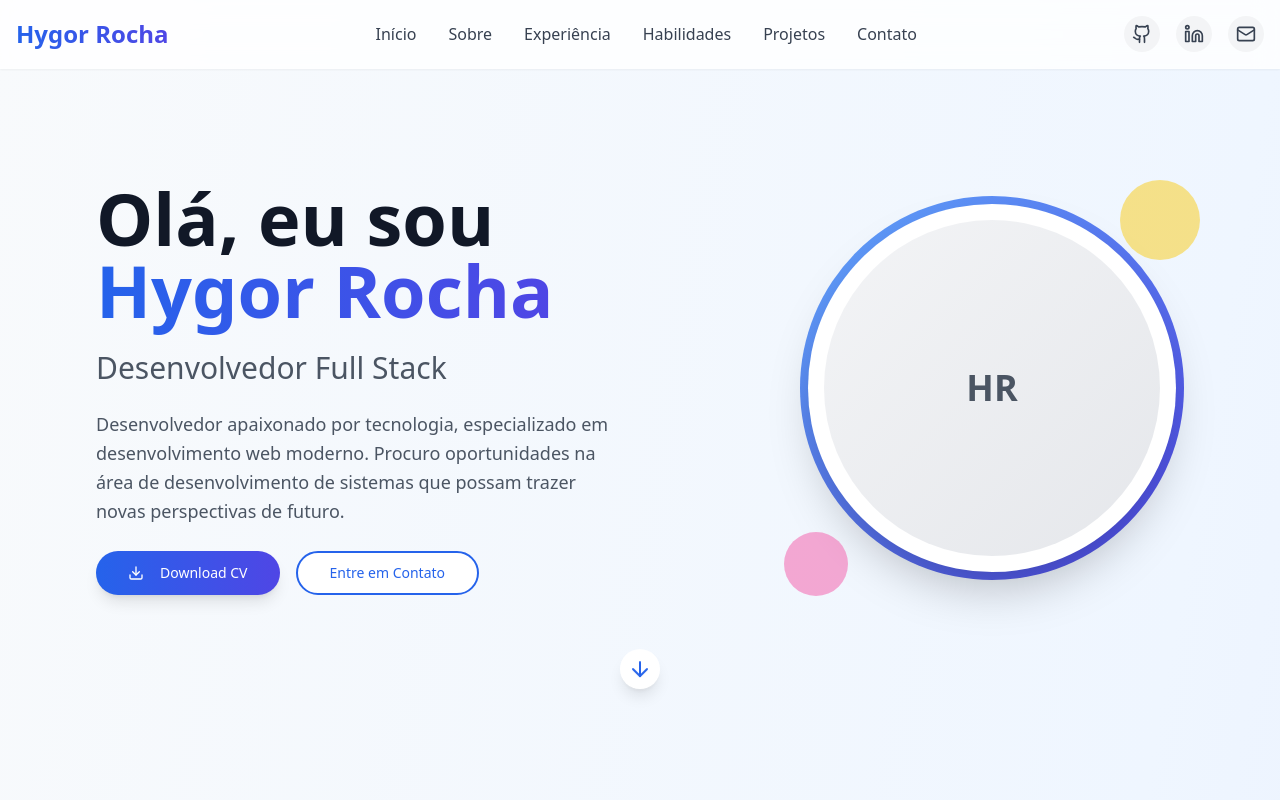
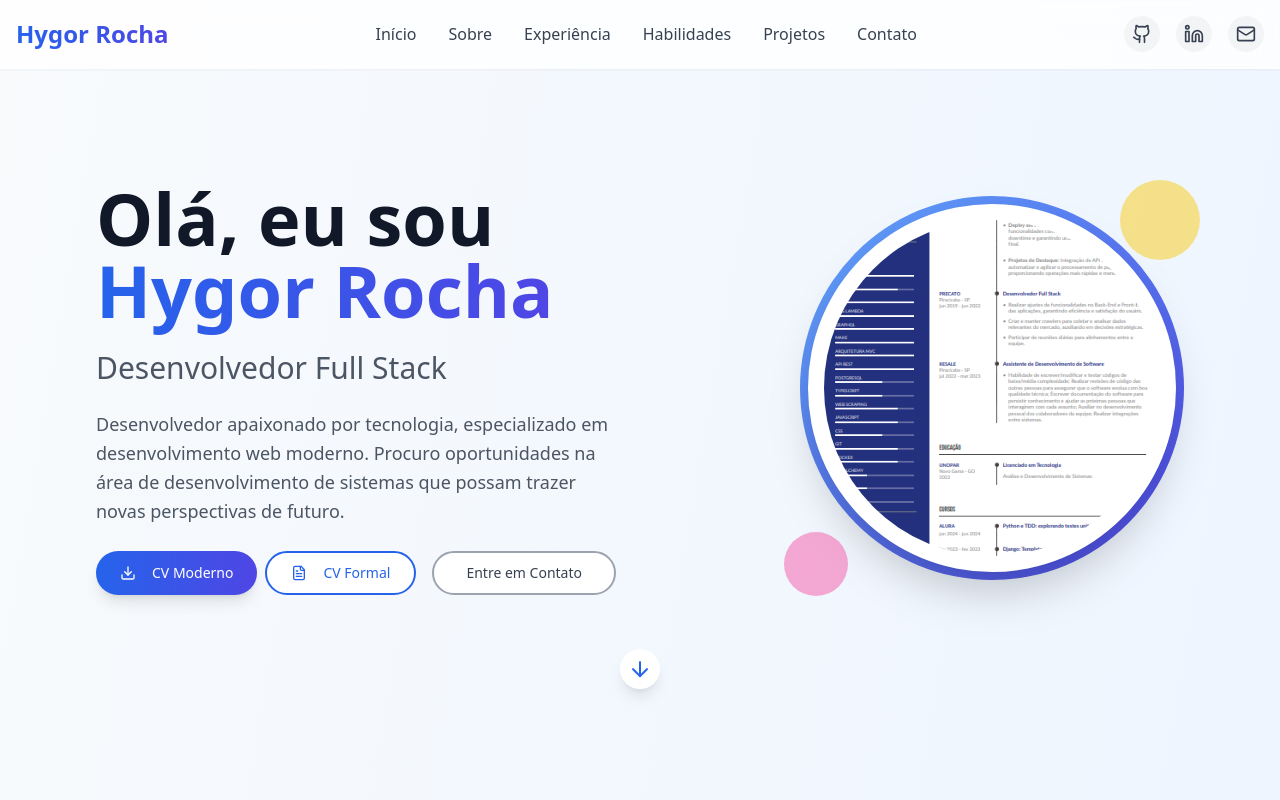
Before and after one commit to devhygor/hygor-profile-showcase, a React (Vite) app: page / in a window 1280 px wide. Shown: the top 800 px of the page. Built offline with nearby package versions, Linux system fonts and the light colour scheme.

Commit message:
Update profile picture and CV download
-   Update profile picture to match LinkedIn.
-   Implement CV download functionality.
-   Consider displaying both CV versions.

```diff
--- a/src/components/Hero.tsx
+++ b/src/components/Hero.tsx
@@ -1,9 +1,19 @@
 
 import React from 'react';
-import { ArrowDown, Download } from 'lucide-react';
+import { ArrowDown, Download, FileText } from 'lucide-react';
 import { Button } from '@/components/ui/button';
 
 const Hero = () => {
+  const handleDownloadCV = (type: 'formal' | 'moderno') => {
+    // Para implementar o download real, você precisará adicionar os arquivos PDF na pasta public
+    // Por enquanto, vou simular com alert
+    if (type === 'formal') {
+      alert('Download do CV Formal iniciado! (Adicione o arquivo PDF na pasta public/cv-formal.pdf)');
+    } else {
+      alert('Download do CV Moderno iniciado! (Adicione o arquivo PDF na pasta public/cv-moderno.pdf)');
+    }
+  };
+
   return (
     <section id="inicio" className="min-h-screen flex items-center justify-center pt-20 px-4">
       <div className="container mx-auto max-w-6xl">
@@ -29,18 +39,31 @@ const Hero = () => {
               </p>
 
               <div className="flex flex-col sm:flex-row gap-4 justify-center lg:justify-start">
-                <Button
-                  size="lg"
-                  className="bg-gradient-to-r from-blue-600 to-indigo-600 hover:from-blue-700 hover:to-indigo-700 text-white px-8 py-3 rounded-full transition-all duration-300 transform hover:scale-105 shadow-lg"
-                >
-                  <Download className="w-5 h-5 mr-2" />
-                  Download CV
-                </Button>
+                <div className="flex flex-col sm:flex-row gap-2">
+                  <Button
+                    size="lg"
+                    className="bg-gradient-to-r from-blue-600 to-indigo-600 hover:from-blue-700 hover:to-indigo-700 text-white px-6 py-3 rounded-full transition-all duration-300 transform hover:scale-105 shadow-lg"
+                    onClick={() => handleDownloadCV('moderno')}
+                  >
+                    <Download className="w-5 h-5 mr-2" />
+                    CV Moderno
+                  </Button>
+
+                  <Button
+                    variant="outline"
+                    size="lg"
+                    className="border-2 border-blue-600 text-blue-600 hover:bg-blue-600 hover:text-white px-6 py-3 rounded-full transition-all duration-300"
+                    onClick={() => handleDownloadCV('formal')}
+                  >
+                    <FileText className="w-5 h-5 mr-2" />
+                    CV Formal
+                  </Button>
+                </div>
 
                 <Button
                   variant="outline"
                   size="lg"
-                  className="border-2 border-blue-600 text-blue-600 hover:bg-blue-600 hover:text-white px-8 py-3 rounded-full transition-all duration-300"
+                  className="border-2 border-gray-400 text-gray-700 hover:bg-gray-700 hover:text-white px-8 py-3 rounded-full transition-all duration-300"
                   onClick={() => document.getElementById('contato')?.scrollIntoView({ behavior: 'smooth' })}
                 >
                   Entre em Contato
@@ -53,10 +76,12 @@ const Hero = () => {
           <div className="flex-1 flex justify-center lg:justify-end">
             <div className="relative">
               <div className="w-80 h-80 lg:w-96 lg:h-96 rounded-full bg-gradient-to-br from-blue-400 to-indigo-600 p-2 animate-scale-in">
-                <div className="w-full h-full rounded-full bg-white p-4 shadow-2xl">
-                  <div className="w-full h-full rounded-full bg-gradient-to-br from-gray-100 to-gray-200 flex items-center justify-center text-4xl font-bold text-gray-600">
-                    HR
-                  </div>
+                <div className="w-full h-full rounded-full bg-white p-4 shadow-2xl overflow-hidden">
+                  <img
+                    src="/lovable-uploads/d802a7ad-c356-495c-bdba-87c67f870879.png"
+                    alt="Hygor Rocha"
+                    className="w-full h-full object-cover rounded-full"
+                  />
                 </div>
               </div>
 
```
Also changed, not shown: public/lovable-uploads/d802a7ad-c356-495c-bdba-87c67f870879.png (added).
